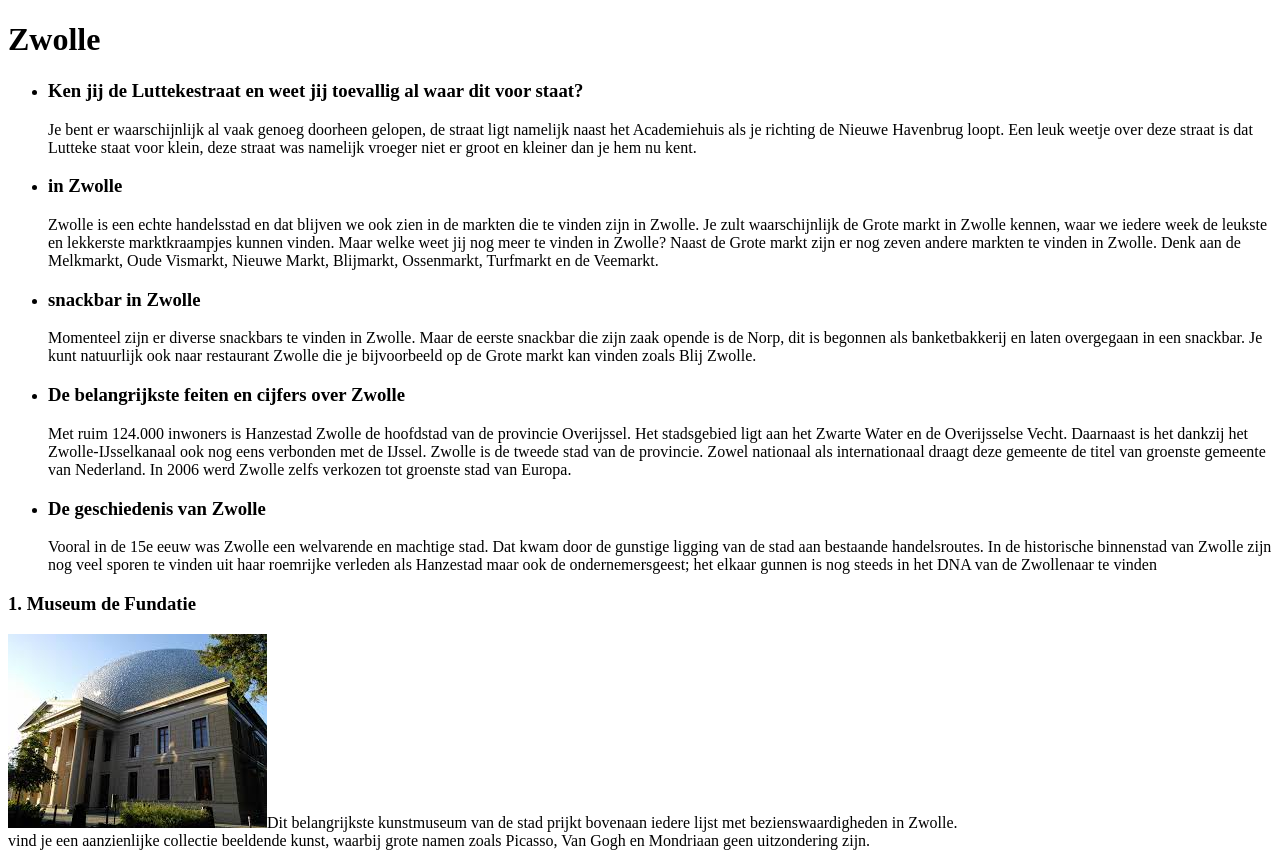
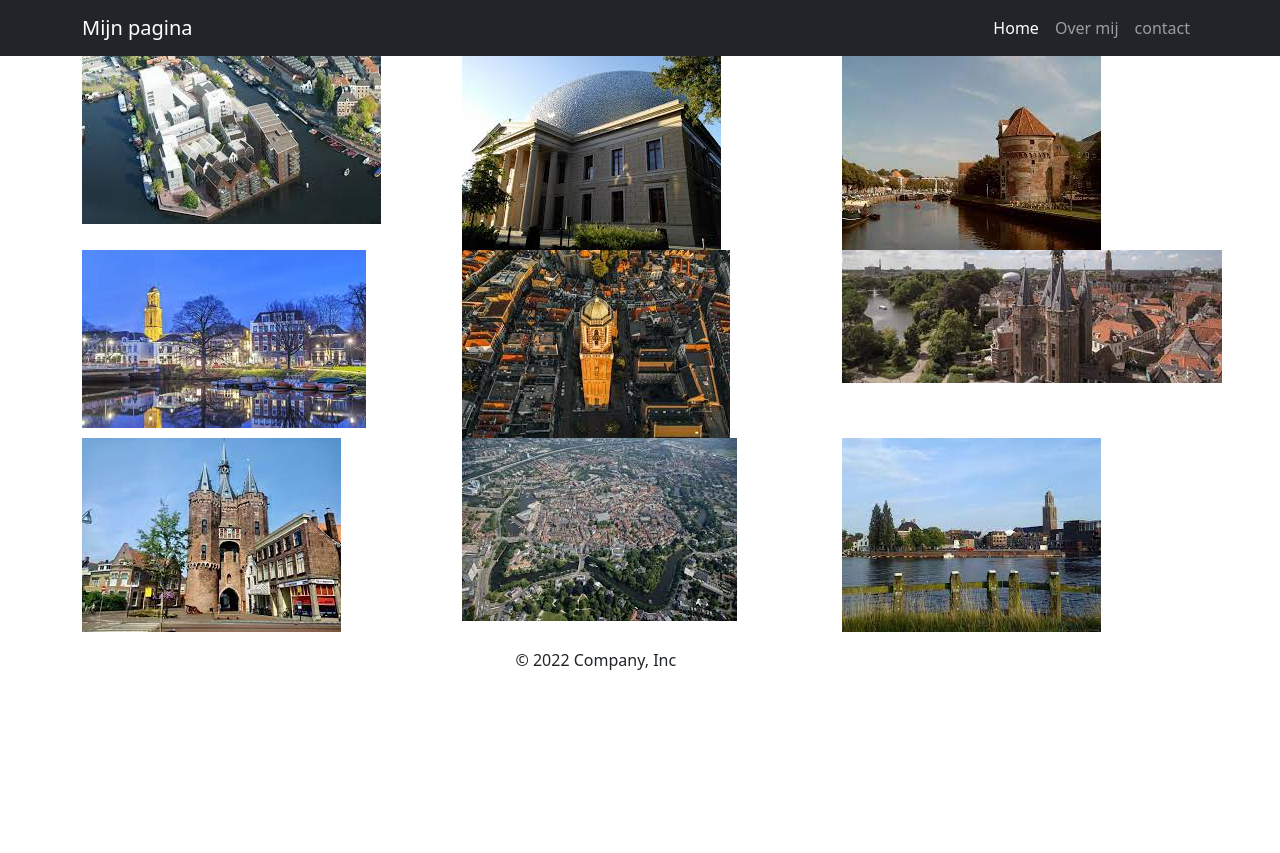
Before and after one commit to Sandertenveen01/achtbaan1.github.io, a plain HTML site: page index.html in a window 1280 px wide. Shown: the top 853 px of the page. After the commit the page ends 800 px from the top, so only its background shows below. Drawn offline with nearby package versions, Linux system fonts and the light colour scheme.

Commit message:
Add files via upload

```diff
--- a/index.html
+++ b/index.html
@@ -1,57 +1,78 @@
-<!DOCTYPE html>
 <html lang="nl">
   <head>
     <meta charset="UTF-8" />
-    <link rel="stylesheet" href="style.css" />
+    <meta http-equiv="X-UA-Compatible" content="IE=edge" />
     <meta name="viewport" content="width=device-width, initial-scale=1.0" />
+    <!--Link bootstrap-->
+    <link
+      href="https://cdn.jsdelivr.net/npm/bootstrap@5.0.0-beta2/dist/css/bootstrap.min.css"
+      rel="stylesheet"
+      integrity="sha384-BmbxuPwQa2lc/FVzBcNJ7UAyJxM6wuqIj61tLrc4wSX0szH/Ev+nYRRuWlolflfl"
+      crossorigin="anonymous"
+    />
+    <script
+      src="https://cdn.jsdelivr.net/npm/bootstrap@5.0.0-beta2/dist/js/bootstrap.bundle.min.js"
+      integrity="sha384-b5kHyXgcpbZJO/tY9Ul7kGkf1S0CWuKcCD38l8YkeH8z8QjE0GmW1gYU5S9FOnJ0"
+      crossorigin="anonymous"
+    ></script>
+    <!--link CSS-->
+    <link rel="stylesheet" href="Css/style.css" />
     <title>Zwolle</title>
   </head>
   <body>
-
-      <header>
-        <div class="header"><h1>Zwolle</h1></div>
-      </header>
-
-        <div class="row">
-          <div class="col-2">
-            <ul>
-        <li><h3>Ken jij de Luttekestraat en weet jij toevallig al waar dit voor staat?</h3>
-        Je bent er waarschijnlijk al vaak genoeg doorheen gelopen, de straat ligt namelijk naast het Academiehuis als je richting de Nieuwe Havenbrug loopt. Een leuk weetje over deze straat is dat Lutteke staat voor klein, deze straat was namelijk vroeger niet er groot en kleiner dan je hem nu kent. </li>
-
-        <li><h3> in Zwolle</h3>
-        Zwolle is een echte handelsstad en dat blijven we ook zien in de markten die te vinden zijn in Zwolle. Je zult waarschijnlijk de Grote markt in Zwolle kennen, waar we iedere week de leukste en lekkerste marktkraampjes kunnen vinden. Maar welke weet jij nog meer te vinden in Zwolle? Naast de Grote markt zijn er nog zeven andere markten te vinden in Zwolle. Denk aan de Melkmarkt, Oude Vismarkt, Nieuwe Markt, Blijmarkt, Ossenmarkt, Turfmarkt en de Veemarkt.</li>
-
-        <li><h3>snackbar in Zwolle</h3>
-        Momenteel zijn er diverse snackbars te vinden in Zwolle. Maar de eerste snackbar die zijn zaak opende is de Norp, dit is begonnen als banketbakkerij en laten overgegaan in een snackbar. Je kunt natuurlijk ook naar restaurant Zwolle die je bijvoorbeeld op de Grote markt kan vinden zoals Blij Zwolle.</li>
-
-        <li><h3>De belangrijkste feiten en cijfers over Zwolle</h3>
-        Met ruim 124.000 inwoners is Hanzestad Zwolle de hoofdstad van de provincie Overijssel. Het stadsgebied ligt aan het Zwarte Water en de Overijsselse Vecht. Daarnaast is het dankzij het Zwolle-IJsselkanaal ook nog eens verbonden met de IJssel. Zwolle is de tweede stad van de provincie. Zowel nationaal als internationaal draagt deze gemeente de titel van groenste gemeente van Nederland. In 2006 werd Zwolle zelfs verkozen tot groenste stad van Europa.</li>
-
-        <li><h3>De geschiedenis van Zwolle</h3>
-        Vooral in de 15e eeuw was Zwolle een welvarende en machtige stad. Dat kwam door de gunstige ligging van de stad aan bestaande handelsroutes. In de historische binnenstad van Zwolle zijn nog veel sporen te vinden uit haar roemrijke verleden als Hanzestad maar ook de ondernemersgeest; het elkaar gunnen is nog steeds in het DNA van de Zwollenaar te vinden</li>
-      </ul>
+    <nav class="navbar navbar-expand navbar-dark bg-dark">
+      <div class="container">
+        <a href="#" class="navbar-brand">Mijn pagina</a>
+        <ul class="navbar-nav">
+          <li>
+            <a href="index.html" class="nav-link active" aria-current="page"
+              >Home</a
+            >
+          </li>
+          <li>
+            <a href="overmij/overmij.html" class="nav-link">Over mij</a>
+          </li>
+          <li>
+            <a href="contact/contact.html" class="nav-link">contact</a>
+          </li>
+        </ul>
       </div>
-
-
-        <div class="col-9">
-          <div class="deel-1">
-        <h3>1. Museum de Fundatie</h3>
-        <p><img src="afbeelding/fundatie.jpg" alt="De fundatie">Dit belangrijkste kunstmuseum van de stad prijkt bovenaan iedere lijst met bezienswaardigheden in Zwolle. <br> vind je een aanzienlijke collectie beeldende kunst, waarbij grote namen zoals Picasso, Van Gogh en Mondriaan geen uitzondering zijn.
-        </p>
+    </nav>
+    <div class="container-sm">
+      <div class="row row-cols-3">
+        <div class="col">
+          <img src="afbeelding/buiten.jpg" alt="buitenstad" />
+        </div>
+        <div class="col">
+          <img src="afbeelding/fundatie.jpg" alt="museum de fundatie" />
+        </div>
+        <div class="col">
+          <img src="afbeelding/gracht.jpg" alt="grachten" />
+        </div>
+        <div class="col">
+          <img src="afbeelding/nacht.jpg" alt="foto in de nacht" />
+        </div>
+        <div class="col">
+          <img src="afbeelding/pepertoren.jpg" alt="pepertoren" />
+        </div>
+        <div class="col">
+          <img src="afbeelding/poort.jpg" alt="buitenmuur" />
+        </div>
+        <div class="col">
+          <img src="afbeelding/sassenpoort.jpg" alt="de sassenpoort" />
+        </div>
+        <div class="col">
+          <img src="afbeelding/stad.jpg" alt="bovenaanzicht" />
+        </div>
+        <div class="col">
+          <img src="afbeelding/water.jpg" alt="de grachten" />
+        </div>
       </div>
-
-
-        <div class="deel-2">
-          <h3>2. De Sassenpoort</h3>
-        <p><img src="afbeelding/sassenpoort.jpg" alt="de Sassenpoort">Eén van de mooiste monumenten in Zwolle is de Sassenpoort, die als enige van de acht stadspoorten volledig bewaard is gebleven.<br> Deze poorten werden gebruikt om de stad te verdedigen.
-        </p>
-      </div>
-        </div>
-        </div>
-      <footer class="footer">
-        <div class="copyright">© Copyright 2022 STV</div>
+    </div>
+    <footer>
+      <div class="text-center p-3">
+        © 2022 Company, Inc
+        <a class="text-white" href="#">MijnPagina</a>
       </footer>
-    </div>
-
   </body>
 </html>
```
Also changed, not shown: 1 other file.
